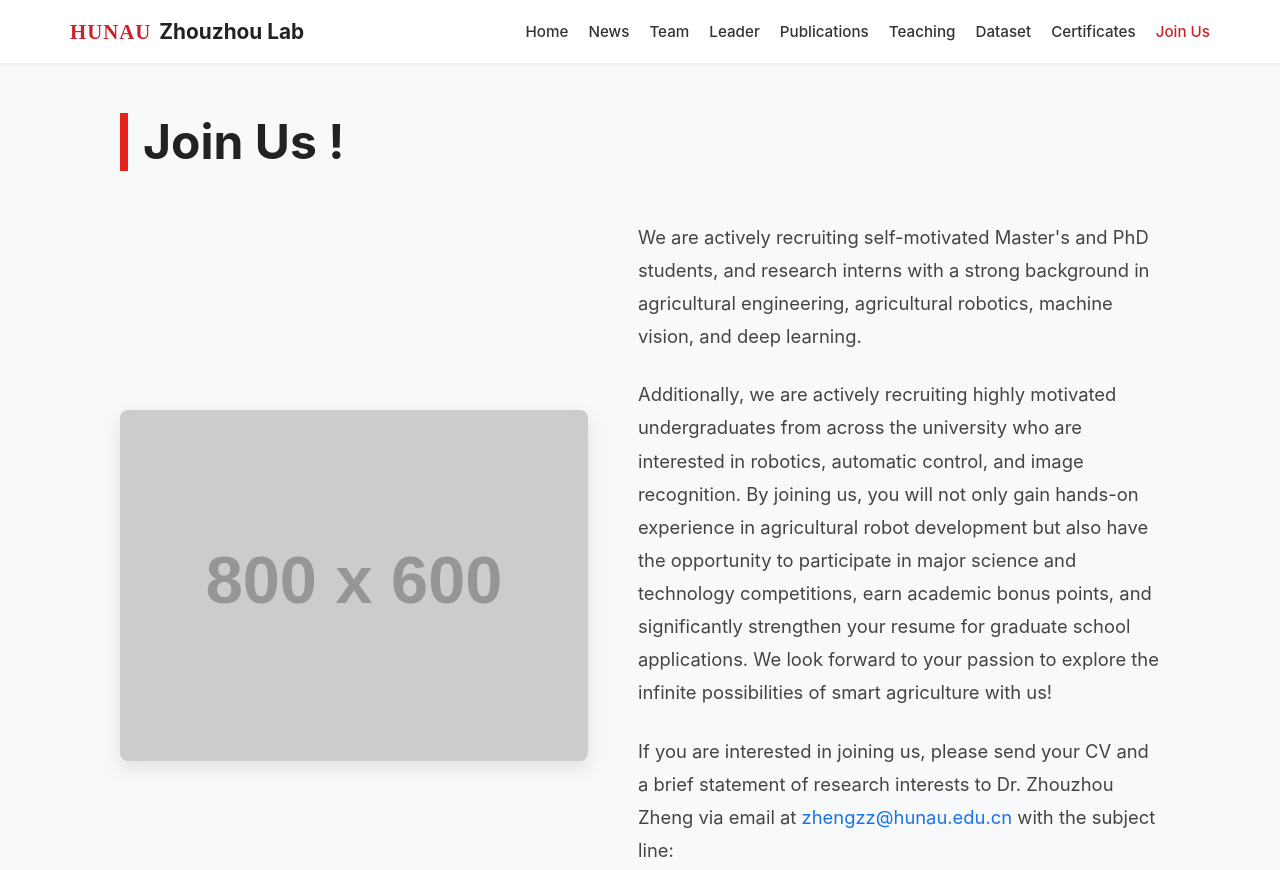
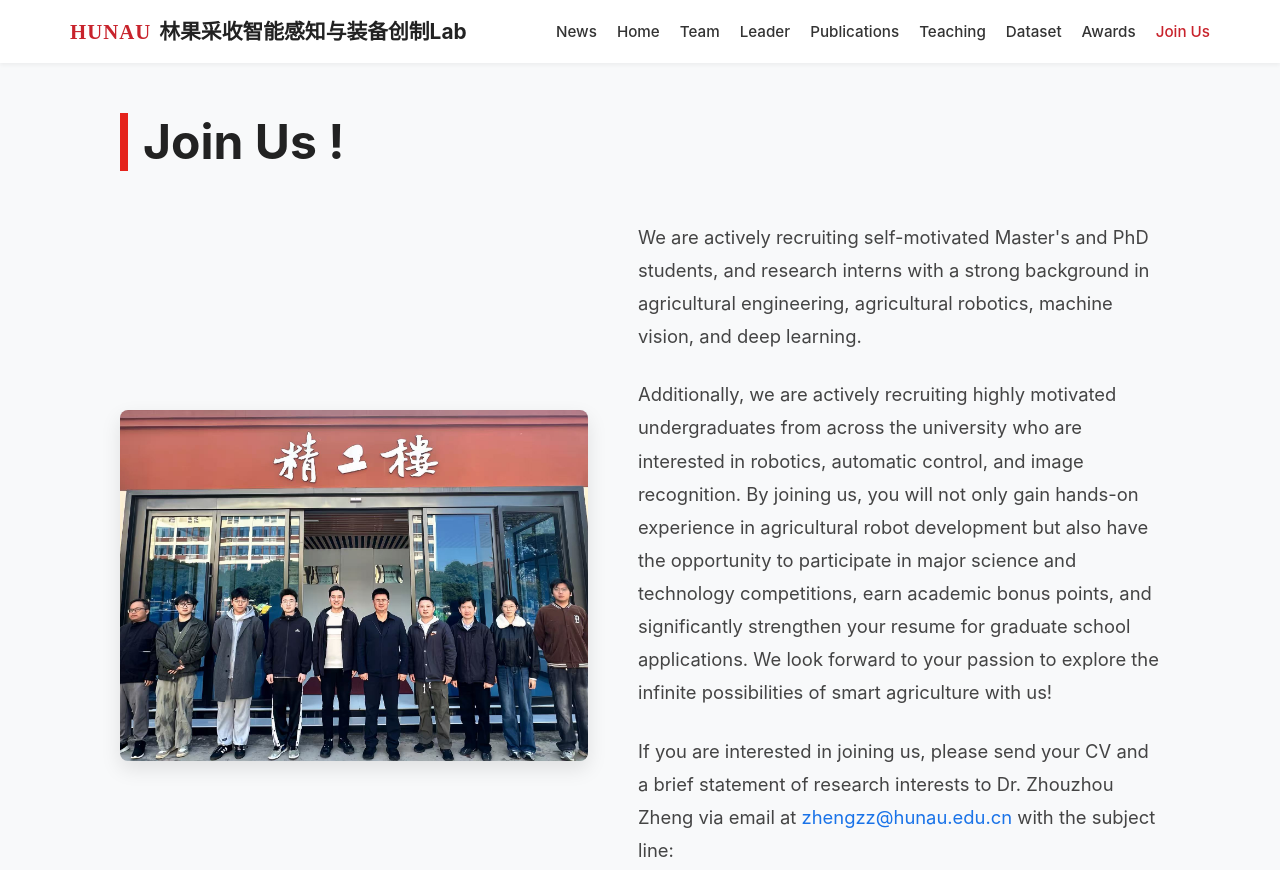
Before and after one commit to AI-Zhouzhou-Lab/AI-Zhouzhou-Lab.github.io, a plain HTML site: page joinus.html in a window 1280 px wide. Shown: the top 870 px of the page. Drawn offline with Linux system fonts and the light colour scheme; placeholder pictures from the web are drawn by us.

Commit message:
Update page title and logo for Join Us section

```diff
--- a/joinus.html
+++ b/joinus.html
@@ -3,7 +3,7 @@
 <head>
     <meta charset="UTF-8">
     <meta name="viewport" content="width=device-width, initial-scale=1.0">
-    <title>Join Us | Zhouzhou Lab</title>
+    <title>Join Us | 林果采收智能感知与装备创制Lab</title>
     <link rel="stylesheet" href="https://cdnjs.cloudflare.com/ajax/libs/font-awesome/6.0.0/css/all.min.css">
     <style>
         * { margin: 0; padding: 0; box-sizing: border-box; }
@@ -51,17 +51,17 @@
 <body>
     <header>
         <div class="nav-container">
-            <div class="logo"><span style="color: #c8232c; font-weight: 800; font-family: 'Times New Roman', serif; letter-spacing: 1px; margin-right: 8px;">HUNAU</span> Zhouzhou Lab</div>
+            <div class="logo"><span style="color: #c8232c; font-weight: 800; font-family: 'Times New Roman', serif; letter-spacing: 1px; margin-right: 8px;">HUNAU</span> 林果采收智能感知与装备创制Lab</div>
             <nav>
                 <ul>
+                    <li><a href="news.html">News</a></li>
                     <li><a href="index.html">Home</a></li>
-                    <li><a href="news.html">News</a></li>
                     <li><a href="team.html">Team</a></li>
                     <li><a href="leader.html">Leader</a></li>
                     <li><a href="publications.html">Publications</a></li>
                     <li><a href="teaching.html">Teaching</a></li>
                     <li><a href="dataset.html">Dataset</a></li>
-                    <li><a href="certificates.html">Certificates</a></li>
+                    <li><a href="certificates.html">Awards</a></li>
                     <li><a href="joinus.html" class="active">Join Us</a></li>
                 </ul>
             </nav>
@@ -72,9 +72,9 @@
         <h1 class="page-title">Join Us !</h1>
 
         <div class="join-container">
-            <!-- 左侧大图：使用灰色占位图 -->
+            <!-- 左侧大图：已替换为 team.jpg -->
             <div class="join-photo-wrapper">
-                <img src="https://via.placeholder.com/800x600?text=Lab+Group+Photo" alt="Lab Group Photo" class="join-photo">
+                <img src="team.jpg" alt="Lab Group Photo" class="join-photo">
             </div>
 
             <!-- 右侧文案 -->
```
